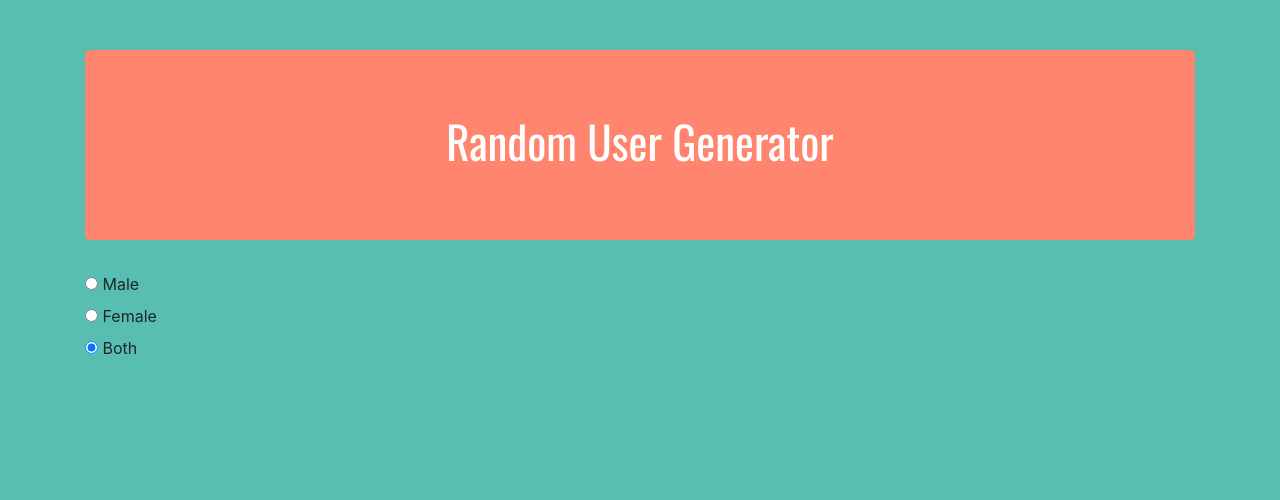
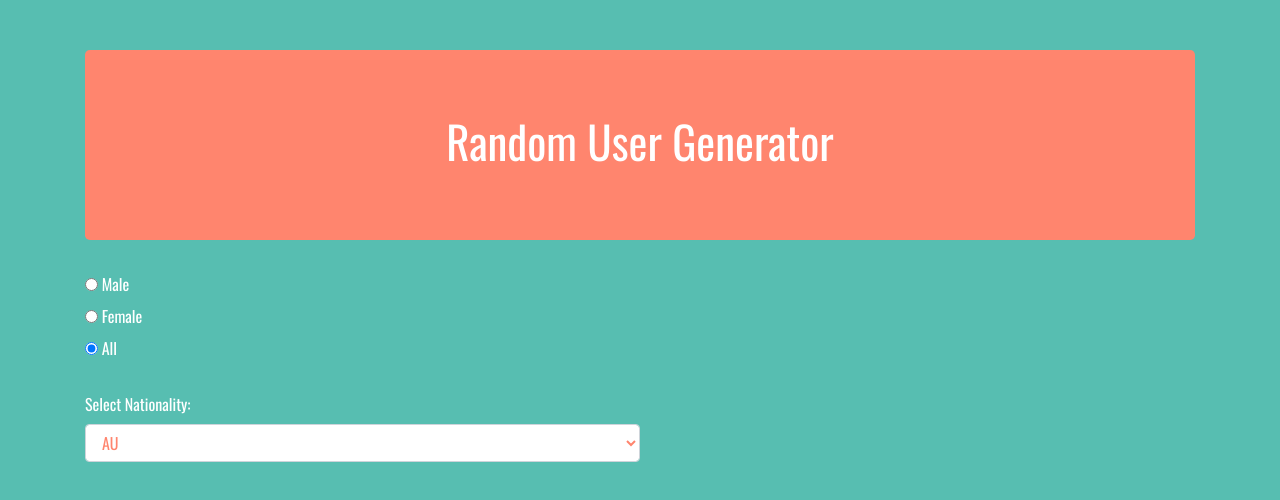
Before and after one commit to 88V/88v.github.io-RandomUser, a plain HTML site: page index.html in a window 1280 px wide. Drawn offline with nearby package versions, Linux system fonts and the light colour scheme.

Commit message:
added nationalities

```diff
--- a/index.html
+++ b/index.html
@@ -15,13 +15,35 @@
             <h1>Random User Generator</h1>
         </div>
         <div class="radio">
-            <label><input type="radio" name="gender">  Male</label>
+            <label><input type="radio" name="gender"> Male</label>
         </div>
         <div class="radio">
-            <label><input type="radio" name="gender">  Female</label>
+            <label><input type="radio" name="gender"> Female</label>
         </div>
         <div class="radio disabled">
-            <label><input type="radio" name="gender" checked>  Both</label>
+            <label><input type="radio" name="gender" checked> All</label>
+        </div>
+        <br>
+        <div class="form-group">
+            <label for="sel1">Select Nationality:</label>
+            <select class="form-control" id="sel1">
+                <option>AU</option>
+                <option>BR</option>
+                <option>CA</option>
+                <option>CH</option>
+                 <option>DE</option>
+                <option>ES</option>
+                <option>FI</option>
+                <option>FR</option>
+                <option>GB</option>
+                <option>IE</option>
+                <option>IR</option>
+                <option>NO</option>
+                 <option>NL</option>
+                <option>NZ</option>
+                <option>TR</option>
+                <option>US</option>
+            </select>
         </div>
     </div>
 </body>
--- a/style.css
+++ b/style.css
@@ -13,3 +13,18 @@ h1{
 body{
 	background-color: #57BEB1;
 }
+
+.form-control{
+	width: 50%;
+	color: #FF856E;
+}
+
+.form-group{
+	color: white;
+	font-family: oswald;
+}
+
+.radio{
+	color: white;
+	font-family: oswald;
+}
```
